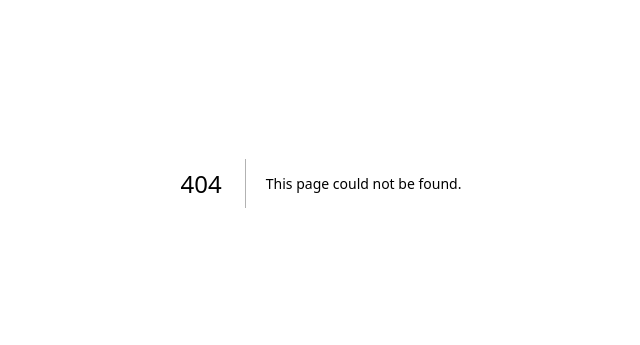
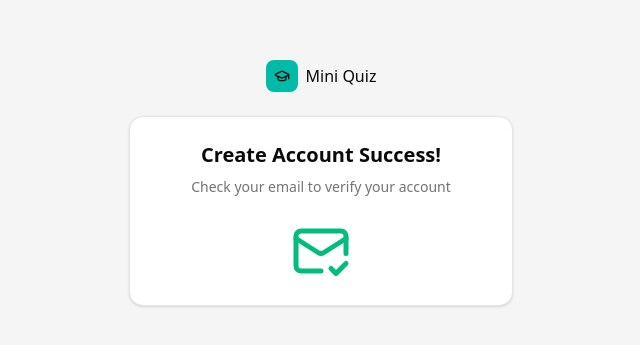
Before and after one commit to gemadp01/mini-quiz, a Next.js app: page /register/success in a window 1280 px wide. Before the commit this address had no page. Shown: the part 217-562 px from the top of the page, without its empty margins (319-959 px from the left). Built offline with nearby package versions, Linux system fonts and the light colour scheme.

Commit message:
feat(ui): add register success page

```diff
--- /dev/null
+++ b/src/app/(auth)/register/_components/register-success.tsx
@@ -0,0 +1,24 @@
+import {
+  Card,
+  CardContent,
+  CardDescription,
+  CardHeader,
+  CardTitle,
+} from "@/components/ui/card";
+import { MailCheck } from "lucide-react";
+
+export default function RegisterSuccess() {
+  return (
+    <Card>
+      <CardHeader className="text-center">
+        <CardTitle className="text-xl">Create Account Success!</CardTitle>
+        <CardDescription>
+          Check your email to verify your account
+        </CardDescription>
+      </CardHeader>
+      <CardContent className="max-w-full">
+        <MailCheck className="text-emerald-500 size-15 w-full" />
+      </CardContent>
+    </Card>
+  );
+}
--- /dev/null
+++ b/src/app/(auth)/register/success/page.tsx
@@ -0,0 +1,5 @@
+import RegisterSuccess from "@/app/(auth)/register/_components/register-success";
+
+export default function RegisterSuccessPage() {
+  return <RegisterSuccess />;
+}
```
